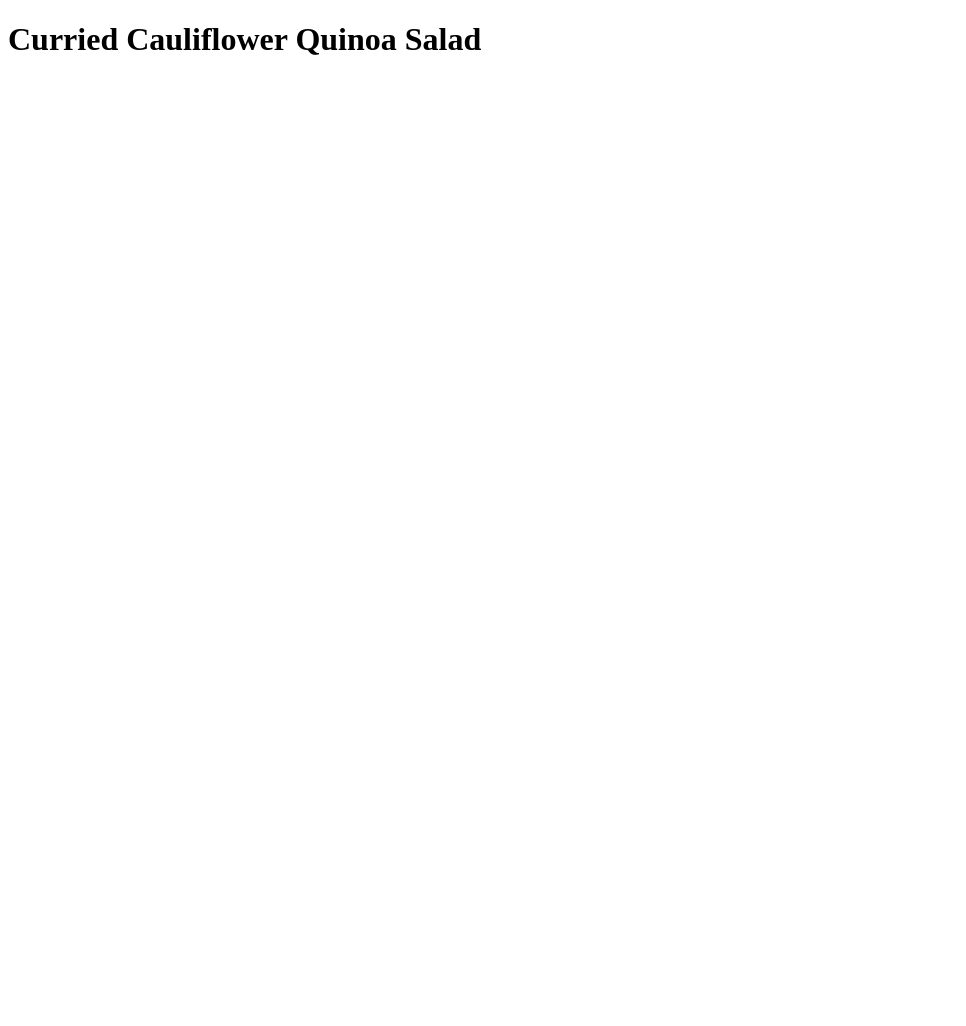
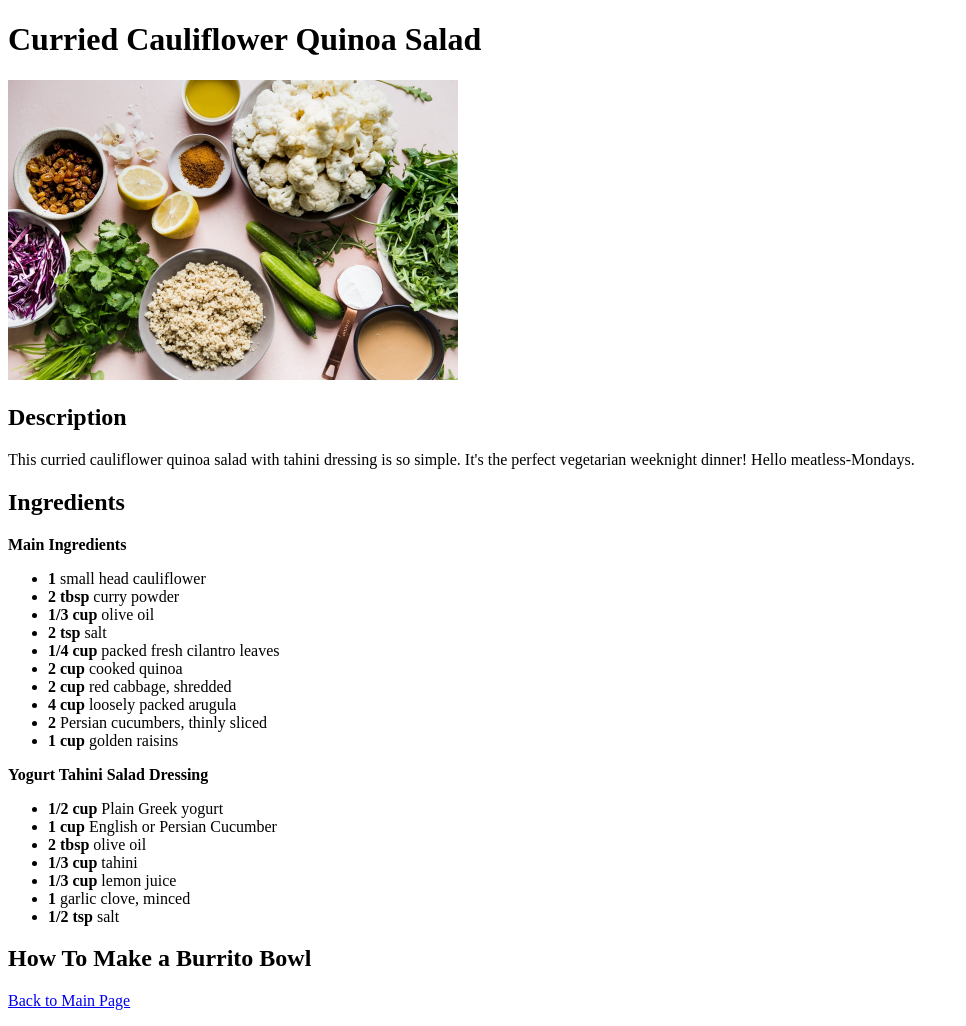
Before and after one commit to pedergoodman/odin-recipies, a plain HTML site: page recipes/Curried-Cauliflower-Quinoa-Salad.html in a window 1280 px wide. Shown: the whole page, without its empty margins (0-966 px from the left). Before the commit the page ends 800 px from the top, so only its background shows below. Drawn offline with Linux system fonts and the light colour scheme.

Commit message:
Add content to page

```diff
--- a/recipes/Curried-Cauliflower-Quinoa-Salad.html
+++ b/recipes/Curried-Cauliflower-Quinoa-Salad.html
@@ -8,5 +8,39 @@
 </head>
 <body>
     <h1>Curried Cauliflower Quinoa Salad</h1>
+    <img src="../images/curried-cauliflower-quinoa-salad-page-header.jpeg" alt="Curried Cauliflower Quinoa Salad" style="height: 300px;">
+    <h2>Description</h2>
+    <p>This curried cauliflower quinoa salad with tahini dressing is so simple. It's the perfect vegetarian weeknight dinner! Hello meatless-Mondays.</p>
+    <h2>Ingredients</h2>
+    <p><strong>Main Ingredients</strong></p>
+    <ul>
+        <li><strong>1</strong> small head cauliflower</li>
+        <li><strong>2 tbsp</strong> curry powder</li>
+        <li><strong>1/3 cup</strong> olive oil</li>
+        <li><strong>2 tsp</strong> salt</li>
+        <li><strong>1/4 cup</strong> packed fresh cilantro leaves</li>
+        <li><strong>2 cup</strong> cooked quinoa</li>
+        <li><strong>2 cup</strong> red cabbage, shredded</li>
+        <li><strong>4 cup</strong> loosely packed arugula</li>
+        <li><strong>2</strong> Persian cucumbers, thinly sliced</li>
+        <li><strong>1 cup</strong> golden raisins</li>
+    </ul>
+    <p><strong>Yogurt Tahini Salad Dressing</strong></p>
+    <ul>
+        <li><strong>1/2 cup</strong> Plain Greek yogurt</li>
+        <li><strong>1 cup</strong> English or Persian Cucumber</li>
+        <li><strong>2 tbsp</strong> olive oil</li>
+        <li><strong>1/3 cup</strong> tahini</li>
+        <li><strong>1/3 cup</strong> lemon juice</li>
+        <li><strong>1</strong> garlic clove, minced</li>
+        <li><strong>1/2 tsp</strong> salt</li>
+    </ul>
+    <h2>How To Make a Burrito Bowl</h2>
+    <ol>
+
+    </ol>
+
+
+    <p><a href="../index.html">Back to Main Page</a></p>
 </body>
 </html>
```
